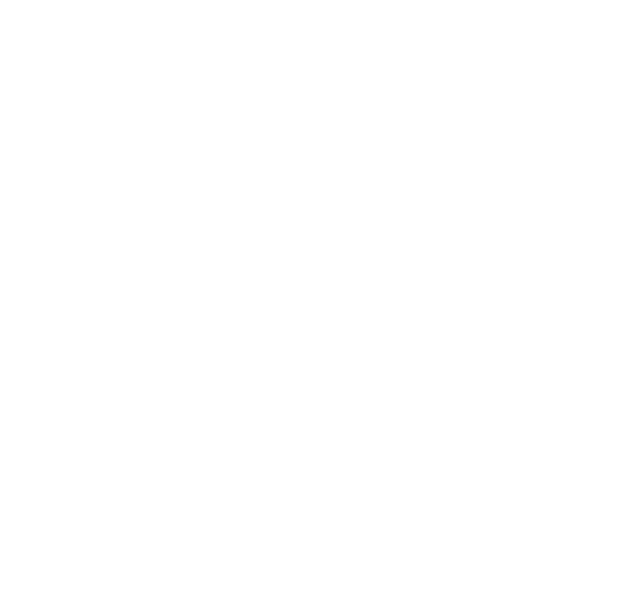
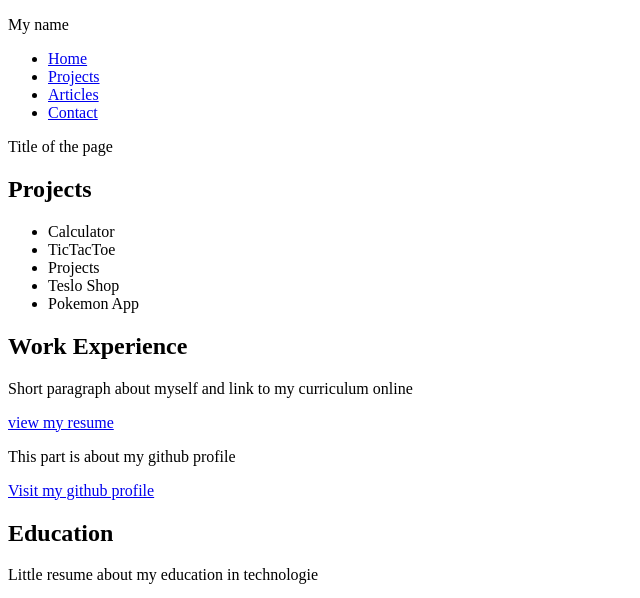
Before and after one commit to Mika0507/singlePagePortfolio, a plain HTML site: page index.html in a window 1280 px wide. Shown: the top 598 px of the page, without its empty margins (0-640 px from the left). Drawn offline with Linux system fonts and the light colour scheme.

Commit message:
added pages and the least information necessary about this project

```diff
--- a/index.html
+++ b/index.html
@@ -1,11 +1,67 @@
-<!DOCTYPE html>
+<!doctype html>
 <html lang="en">
-<head>
-    <meta charset="UTF-8">
-    <meta name="viewport" content="width=device-width, initial-scale=1.0">
+  <head>
+    <meta charset="UTF-8" />
+    <meta name="viewport" content="width=device-width, initial-scale=1.0" />
+    <meta property="og:title" content="Portfolio" />
+    <meta
+      property="og:description"
+      content="Website where I show my projects and my information"
+    />
     <title>Portfolio</title>
-</head>
-<body>
-
-</body>
+  </head>
+  <body>
+    <header>
+      <nav>
+        <p>My name</p>
+        <ul>
+          <li><a href="index.html">Home</a></li>
+          <li><a href="projects.html">Projects</a></li>
+          <li><a href="articles.html">Articles</a></li>
+          <li><a href="contact.html">Contact</a></li>
+        </ul>
+      </nav>
+      <div>
+        <p>Title of the page</p>
+      </div>
+    </header>
+    <main>
+      <section>
+        <h2>Projects</h2>
+        <div>
+          <ul>
+            <li>Calculator</li>
+            <li>TicTacToe</li>
+            <li>Projects</li>
+            <li>Teslo Shop</li>
+            <li>Pokemon App</li>
+          </ul>
+        </div>
+      </section>
+      <section>
+        <h2>Work Experience</h2>
+        <div>
+          <p>Short paragraph about myself and link to my curriculum online</p>
+          <a href="#">view my resume</a>
+        </div>
+        <div>
+          <p>This part is about my github profile</p>
+          <a href="#">Visit my github profile</a>
+        </div>
+      </section>
+      <section>
+        <h2>Education</h2>
+        <p>Little resume about my education in technologie</p>
+      </section>
+    </main>
+    <footer>
+      <h2>Footer</h2>
+      <p>Contact information</p>
+      <div>
+        <p>Phone number</p>
+        <p>email</p>
+        <p>linkedin profile</p>
+      </div>
+    </footer>
+  </body>
 </html>
```
Also changed, not shown: articles.html (added, +40 -0 lines), contact.html (added, +38 -0 lines), projects.html (added, +40 -0 lines), 1 other file.
